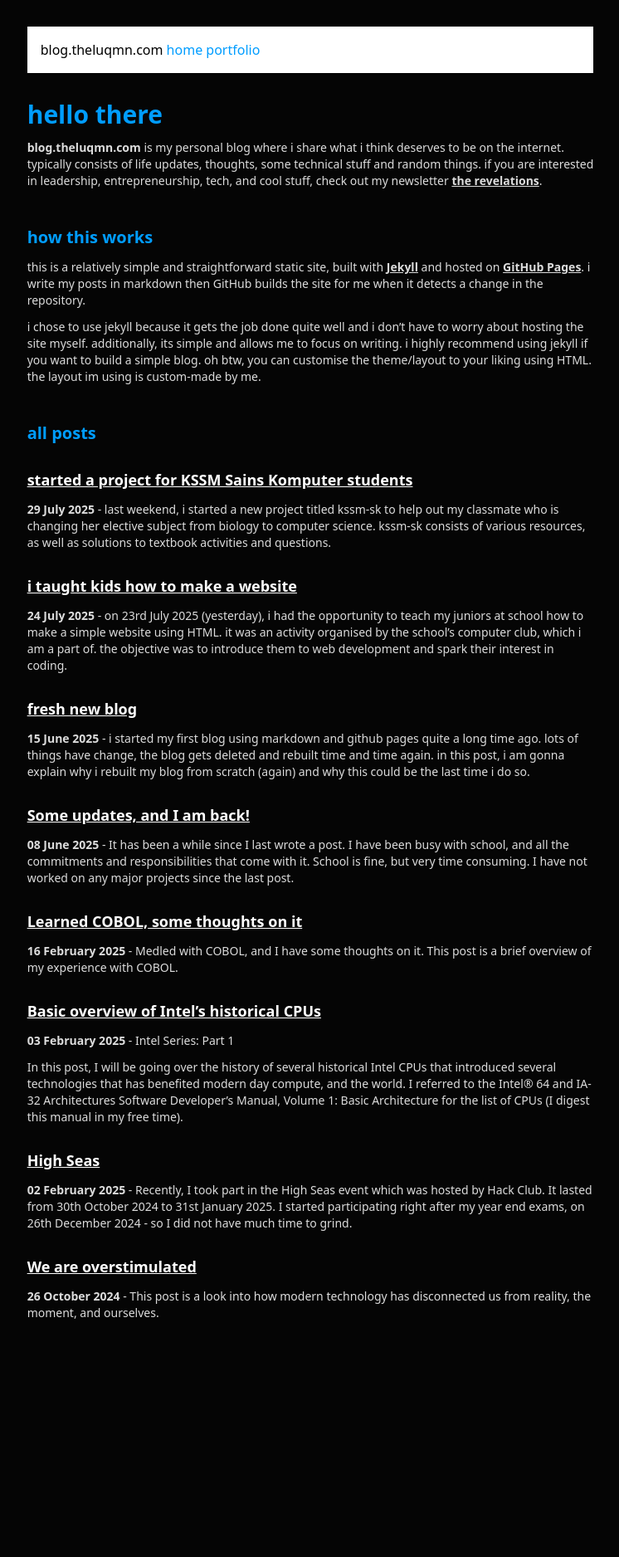
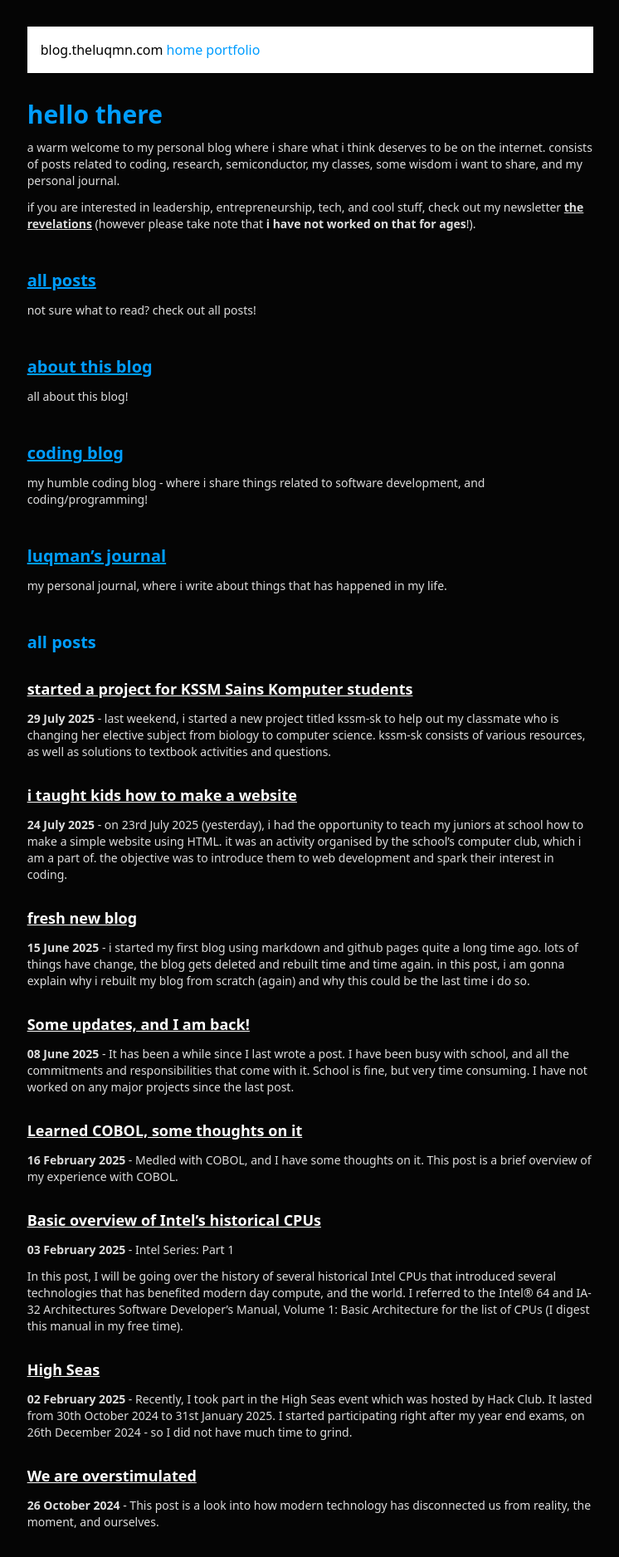
Before and after one commit to theluqmn/blog, a Jekyll site: the page built from index.md, in a window 1280 px wide. Shown: the whole page at 83% size, without its empty margins (266-1012 px from the left). Built offline with Jekyll 4.4.1, drawn with Linux system fonts in a browser that asks for light colours; nearby versions of some CDN libraries; our own code applies the rules of GitHub Pages for plain Markdown files; before the commit the page ends 1624 px from its top, so only the background shows below that.

Commit message:
kinda remade the index pages

```diff
--- a/index.md
+++ b/index.md
@@ -6,13 +6,25 @@ description: my personal blog where i share what i think deserves to be on the i
 
 # hello there
 
-**blog.theluqmn.com** is my personal blog where i share what i think deserves to be on the internet. typically consists of life updates, thoughts, some technical stuff and random things. if you are interested in leadership, entrepreneurship, tech, and cool stuff, check out my newsletter [the revelations](https://revelations.theluqmn.com).
+a warm welcome to my personal blog where i share what i think deserves to be on the internet. consists of posts related to coding, research, semiconductor, my classes, some wisdom i want to share, and my personal journal.
 
-## how this works
+if you are interested in leadership, entrepreneurship, tech, and cool stuff, check out my newsletter [the revelations](https://revelations.theluqmn.com) (however please take note that **i have not worked on that for ages**!).
 
-this is a relatively simple and straightforward static site, built with [Jekyll](https://jekyllrb.com/) and hosted on [GitHub Pages](https://pages.github.com/). i write my posts in markdown then GitHub builds the site for me when it detects a change in the repository.
+## [all posts](https://blog.theluqmn.com/posts)
 
-i chose to use jekyll because it gets the job done quite well and i don't have to worry about hosting the site myself. additionally, its simple and allows me to focus on writing. i highly recommend using jekyll if you want to build a simple blog. oh btw, you can customise the theme/layout to your liking using HTML. the layout im using is custom-made by me.
+not sure what to read? check out all posts!
+
+## [about this blog](https://blog.theluqmn.com/about)
+
+all about this blog!
+
+## [coding blog](https://blog.theluqmn.com/coding)
+
+my humble coding blog - where i share things related to software development, and coding/programming!
+
+## [luqman's journal](https://blog.theluqmn/journal)
+
+my personal journal, where i write about things that has happened in my life.
 
 ## all posts
 
```
Also changed, not shown: about.md (added, +22 -0 lines), posts.md (added, +24 -0 lines).
